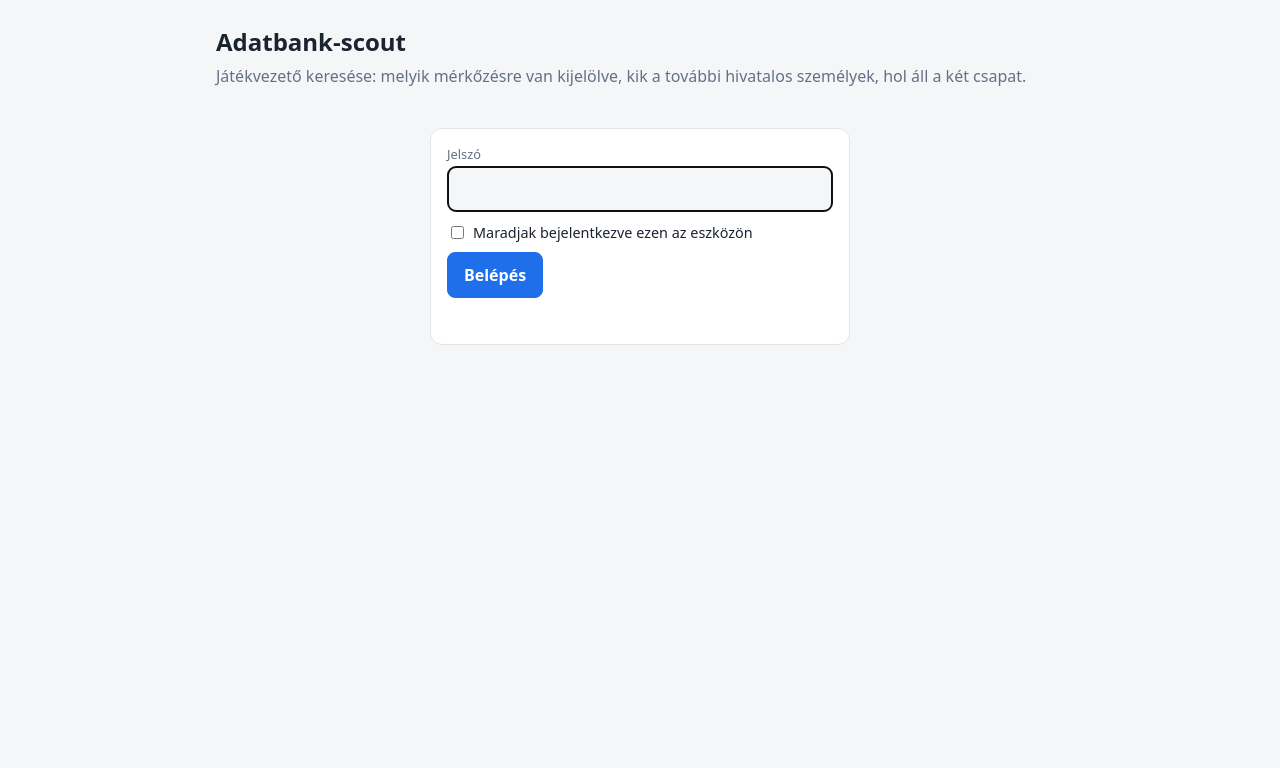
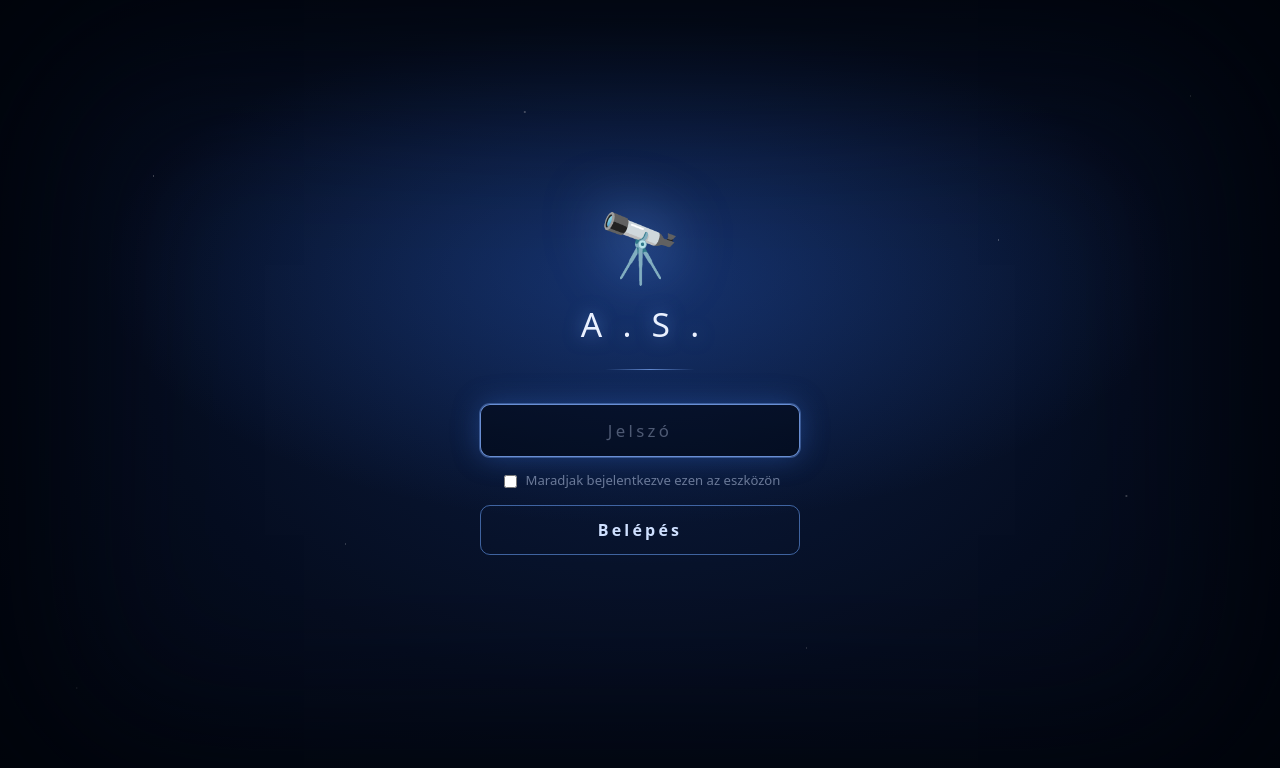
Before and after one commit to Kacsa1155/adatbank_scout, a plain HTML site: page docs/index.html in a window 1280 px wide. Drawn offline with Linux system fonts and the light colour scheme.

Commit message:
Refactor login form with improved layout and styles
Updated the login form structure and styles for better accessibility and design.

```diff
--- a/docs/index.html
+++ b/docs/index.html
@@ -1,6 +1,7 @@
 <!doctype html>
 <html lang="hu"><head><meta charset="utf-8">
 <meta name="viewport" content="width=device-width,initial-scale=1">
+<meta name="theme-color" content="#02060f">
 <title>Adatbank-scout</title>
 <style>
 :root{--bg:#f5f6f8;--card:#fff;--text:#1c2330;--muted:#667085;--line:#e2e5ea;--accent:#1f6feb;--mark:#fff1a8;--warn:#b54708}
@@ -33,17 +34,59 @@ a{color:var(--accent)}
 .err{color:var(--warn);font-weight:600;min-height:1.4em;margin-top:8px}
 button{font:inherit;padding:10px 16px;border-radius:8px;border:1px solid var(--accent);background:var(--accent);color:#fff;font-weight:600;cursor:pointer}
 button:disabled{opacity:.6}
-#login{max-width:420px;margin:40px auto}
+/* --- belépő képernyő --- */
+#login{position:fixed;inset:0;z-index:10;overflow:auto;margin:0;
+  display:grid;grid-template-rows:1fr 1fr;justify-items:center;
+  padding:0 20px;color:#b9c8e6;
+  box-shadow:inset 0 0 180px 50px #01040b;
+  background:
+    radial-gradient(1px 1px at 12% 22%,rgba(255,255,255,.55),transparent),
+    radial-gradient(1px 1px at 27% 68%,rgba(255,255,255,.35),transparent),
+    radial-gradient(1.5px 1.5px at 41% 14%,rgba(255,255,255,.5),transparent),
+    radial-gradient(1px 1px at 63% 81%,rgba(255,255,255,.3),transparent),
+    radial-gradient(1px 1px at 78% 30%,rgba(255,255,255,.5),transparent),
+    radial-gradient(1.5px 1.5px at 88% 62%,rgba(255,255,255,.35),transparent),
+    radial-gradient(1px 1px at 93% 12%,rgba(255,255,255,.4),transparent),
+    radial-gradient(1px 1px at 6% 86%,rgba(255,255,255,.3),transparent),
+    radial-gradient(ellipse 60% 45% at 50% 34%,rgba(40,90,190,.38),transparent 70%),
+    radial-gradient(ellipse at 50% 40%,#0b1c40 0%,#050d20 55%,#02060f 100%)}
+#login .top{align-self:end;text-align:center;padding-bottom:30px;animation:in 2.2s ease-out both}
+#login .scope{display:block;font-size:4.2rem;line-height:1;margin-bottom:18px;
+  filter:drop-shadow(0 0 22px rgba(110,166,255,.55));animation:breathe 6s ease-in-out 2.2s infinite}
+#login .brand{position:relative;margin:0;font-size:2.1rem;font-weight:200;letter-spacing:.6em;padding-left:.6em;
+  color:#eaf1ff;text-shadow:0 0 18px rgba(110,166,255,.55)}
+#login .brand::after{content:"";display:block;width:90px;height:1px;margin:20px auto 0;
+  background:linear-gradient(90deg,transparent,rgba(130,175,255,.7),transparent)}
+#login .box{align-self:start;width:100%;max-width:320px;padding-top:4px;animation:in 2.4s ease-out .9s both}
+#login input[type=password]{width:100%;padding:13px 14px;text-align:center;font-size:1.05rem;color:#eaf1ff;letter-spacing:.12em;
+  background:rgba(0,4,14,.55);border:1px solid rgba(110,166,255,.25);border-radius:10px;outline:none;transition:border-color .3s,box-shadow .3s}
+#login input[type=password]::placeholder{color:rgba(185,200,230,.4);letter-spacing:.2em}
+#login input[type=password]:focus{border-color:rgba(130,175,255,.8);box-shadow:0 0 0 1px rgba(130,175,255,.35),0 0 28px rgba(60,120,230,.35)}
+#login .chk{justify-content:center;color:rgba(185,200,230,.55);font-size:.82rem;margin-top:14px;padding-bottom:0}
+#login button{width:100%;margin-top:14px;padding:12px;background:transparent;color:#cfe0ff;letter-spacing:.2em;
+  border:1px solid rgba(110,166,255,.55);border-radius:10px;transition:background .3s,box-shadow .3s}
+#login button:hover:not(:disabled){background:rgba(61,125,232,.28);box-shadow:0 0 24px rgba(60,120,230,.4)}
+#login .err{color:#ff9d8f;text-align:center}
+@keyframes in{from{opacity:0;transform:translateY(8px)}to{opacity:1;transform:none}}
+@keyframes breathe{0%,100%{filter:drop-shadow(0 0 16px rgba(110,166,255,.35))}50%{filter:drop-shadow(0 0 30px rgba(110,166,255,.75))}}
+@media (prefers-reduced-motion:reduce){#login .top,#login .box,#login .scope{animation:none}}
+.sr{position:absolute;width:1px;height:1px;overflow:hidden;clip:rect(0 0 0 0)}
 </style></head>
 <body><main>
 <h1>Adatbank-scout</h1>
 <p class="sub">Játékvezető keresése: melyik mérkőzésre van kijelölve, kik a további hivatalos személyek, hol áll a két csapat.</p>
-<form id="login" class="panel">
-  <label for="pw">Jelszó</label>
-  <input type="password" id="pw" autocomplete="current-password" autofocus>
-  <label class="chk" style="margin-top:10px"><input type="checkbox" id="rem"> Maradjak bejelentkezve ezen az eszközön</label>
-  <button type="submit" id="lbtn">Belépés</button>
-  <div class="err" id="lmsg"></div>
+<form id="login">
+  <div class="top">
+    <span class="scope" aria-hidden="true">🔭</span>
+    <h1 class="brand">A.S.</h1>
+  </div>
+  <div class="box">
+    <label class="sr" for="pw">Jelszó</label>
+    <input type="password" id="pw" placeholder="Jelszó" autocomplete="current-password" autofocus>
+    <label class="chk"><input type="checkbox" id="rem"> Maradjak bejelentkezve ezen az eszközön</label>
+    <button type="submit" id="lbtn">Belépés</button>
+    <div class="err" id="lmsg"></div>
+  </div>
 </form>
 <div id="app" hidden>
 <div class="panel">
```
